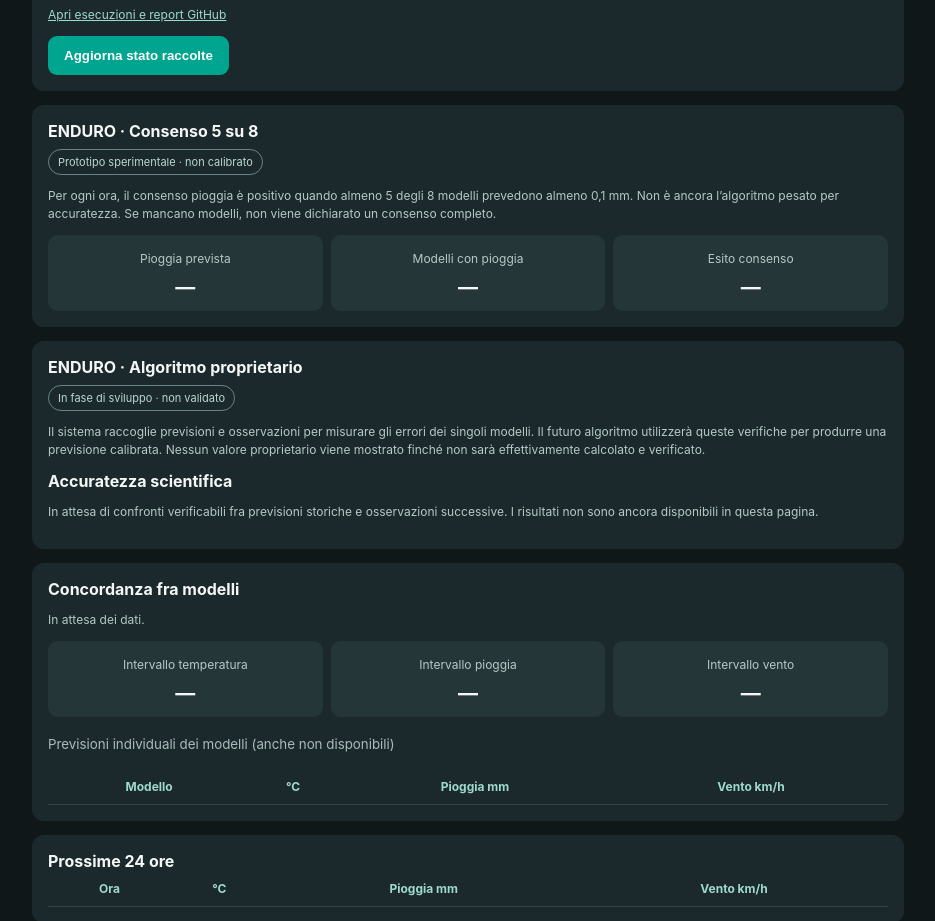
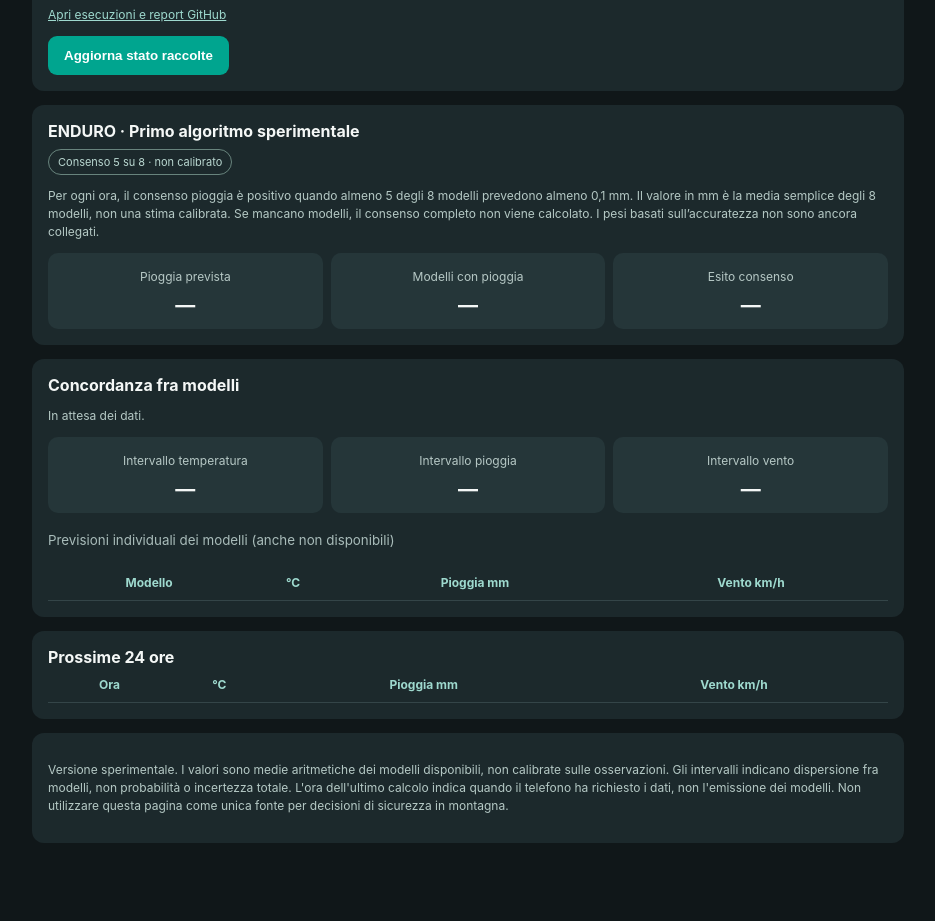
Before and after one commit to lcricc/enduro-weather-engine, a plain HTML site: page index.html in a window 1280 px wide. Shown: the part 1240-2161 px from the top of the page, without its empty margins (172-1107 px from the left). After the commit the page ends 2097 px from the top, so only its background shows below. Drawn offline with nearby package versions, Linux system fonts and the light colour scheme; no server answers.

Commit message:
Consolidate experimental algorithm panel and remove misleading empty proprietary panel

```diff
--- a/index.html
+++ b/index.html
@@ -15,8 +15,7 @@
 <div class="panel"><div class="sectionTitle">Previsione multimodello</div><p><small id="models">In attesa dei modelli</small></p><label for="hourSelect"><small>Ora da analizzare</small></label><select id="hourSelect" disabled><option>Calcola prima una previsione</option></select><div class="metrics" style="margin-top:14px"><div class="metric"><span>Temperatura</span><b id="temp">—</b></div><div class="metric"><span>Pioggia</span><b id="rain">—</b></div><div class="metric"><span>Vento</span><b id="wind">—</b></div></div></div>
 <div class="panel"><div class="sectionTitle">Andamento delle prossime 24 ore</div><p class="note">Medie dei modelli disponibili. I grafici non rappresentano ancora l'algoritmo proprietario.</p><div id="charts"><div class="empty">Calcola una previsione per visualizzare i grafici.</div></div></div>
 <div class="panel"><div class="sectionTitle">Dati raccolti · GitHub</div><p class="note">Stato delle ultime esecuzioni e archivi pubblicati dal progetto. Questi dati NON sono le previsioni live Open-Meteo visualizzate sopra. Un workflow riuscito non dimostra da solo l'accuratezza scientifica.</p><div id="projectStatus" class="note">Caricamento stato progetto...</div><div id="projectReleases" class="note" style="margin-top:12px"></div><p class="note"><a href="https://github.com/lcricc/enduro-weather-engine/actions" target="_blank" rel="noopener noreferrer" style="color:#9ed9ce">Apri esecuzioni e report GitHub</a></p><button id="refreshProject" type="button">Aggiorna stato raccolte</button></div>
-<div class="panel"><div class="sectionTitle">ENDURO · Consenso 5 su 8</div><span class="pill">Prototipo sperimentale · non calibrato</span><p class="note">Per ogni ora, il consenso pioggia è positivo quando almeno 5 degli 8 modelli prevedono almeno 0,1 mm. Non è ancora l’algoritmo pesato per accuratezza. Se mancano modelli, non viene dichiarato un consenso completo.</p><div class="metrics"><div class="metric"><span>Pioggia prevista</span><b id="enduroRain">—</b></div><div class="metric"><span>Modelli con pioggia</span><b id="enduroVotes">—</b></div><div class="metric"><span>Esito consenso</span><b id="enduroConsensus">—</b></div></div></div>
-<div class="panel"><div class="sectionTitle">ENDURO · Algoritmo proprietario</div><span class="pill">In fase di sviluppo · non validato</span><p class="note">Il sistema raccoglie previsioni e osservazioni per misurare gli errori dei singoli modelli. Il futuro algoritmo utilizzerà queste verifiche per produrre una previsione calibrata. Nessun valore proprietario viene mostrato finché non sarà effettivamente calcolato e verificato.</p><strong>Accuratezza scientifica</strong><p class="note">In attesa di confronti verificabili fra previsioni storiche e osservazioni successive. I risultati non sono ancora disponibili in questa pagina.</p></div>
+<div class="panel"><div class="sectionTitle">ENDURO · Primo algoritmo sperimentale</div><span class="pill">Consenso 5 su 8 · non calibrato</span><p class="note">Per ogni ora, il consenso pioggia è positivo quando almeno 5 degli 8 modelli prevedono almeno 0,1 mm. Il valore in mm è la media semplice degli 8 modelli, non una stima calibrata. Se mancano modelli, il consenso completo non viene calcolato. I pesi basati sull’accuratezza non sono ancora collegati.</p><div class="metrics"><div class="metric"><span>Pioggia prevista</span><b id="enduroRain">—</b></div><div class="metric"><span>Modelli con pioggia</span><b id="enduroVotes">—</b></div><div class="metric"><span>Esito consenso</span><b id="enduroConsensus">—</b></div></div></div>
 <div class="panel"><div class="sectionTitle">Concordanza fra modelli</div><p class="note" id="agreement">In attesa dei dati.</p><div class="metrics"><div class="metric"><span>Intervallo temperatura</span><b id="trange">—</b></div><div class="metric"><span>Intervallo pioggia</span><b id="prange">—</b></div><div class="metric"><span>Intervallo vento</span><b id="wrange">—</b></div></div><p><small>Previsioni individuali dei modelli (anche non disponibili)</small></p><p id="modelErrors" class="note"></p><div class="scroll"><table><thead><tr><th>Modello</th><th>°C</th><th>Pioggia mm</th><th>Vento km/h</th></tr></thead><tbody id="comparison"></tbody></table></div></div>
 <div class="panel"><div class="sectionTitle">Prossime 24 ore</div><div class="scroll"><table><thead><tr><th>Ora</th><th>°C</th><th>Pioggia mm</th><th>Vento km/h</th></tr></thead><tbody id="hours"></tbody></table></div></div>
 <div class="panel"><p class="note">Versione sperimentale. I valori sono medie aritmetiche dei modelli disponibili, non calibrate sulle osservazioni. Gli intervalli indicano dispersione fra modelli, non probabilità o incertezza totale. L'ora dell'ultimo calcolo indica quando il telefono ha richiesto i dati, non l'emissione dei modelli. Non utilizzare questa pagina come unica fonte per decisioni di sicurezza in montagna.</p></div>
```
